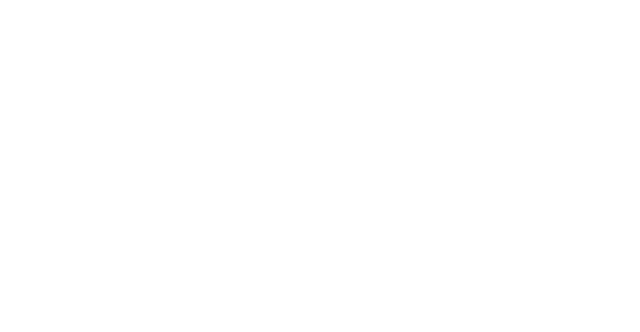
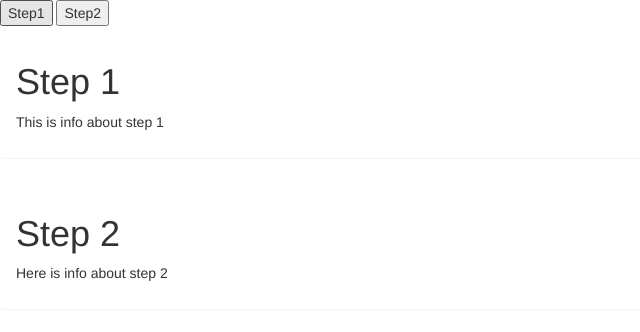
Before and after one commit to kennytrionfo/ng_practice_tony_course, a plain HTML site: page index3.html in a window 1280 px wide. Shown: the whole page, without its empty margins (0-640 px from the left). Drawn offline with Linux system fonts and the light colour scheme.

Commit message:
adding simple htem for steps

```diff
--- a/index3.html
+++ b/index3.html
@@ -9,6 +9,26 @@
 	<script type="text/javascript" src="app.js"></script>
 </head>
 <body>
+	<div class="row">
+		<div class="col-md-12">
+			<input id="btnStep1" type="button" value="Step1">
+			<input id="btnStep2" type="button" value="Step2">
+
+			<div class="panel" id="step1">
+				<div class="panel-body">
+					<h1>Step 1</h1>
+					<p>This is info about step 1</p>
+				</div>
+			</div>
+			<div class="panel" id="step2">
+				<div class="panel-body">
+					<h1>Step 2</h1>
+					<p>Here is info about step 2</p>
+				</div
+			</div>
+
+		</div>
+	</div>
 
 </body>
 </html>
```
